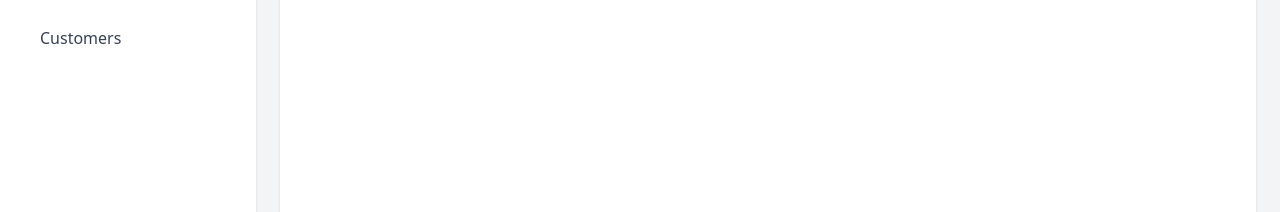
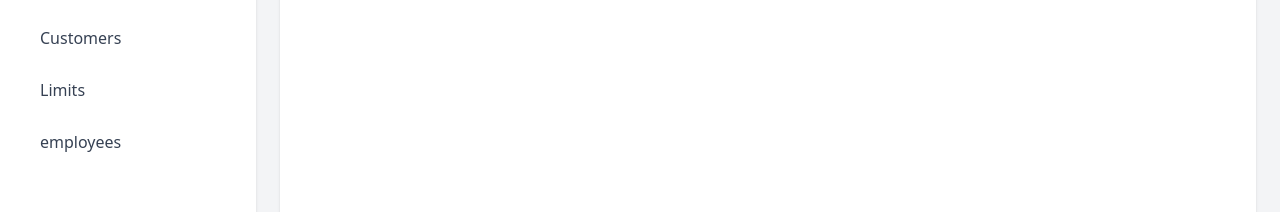
Before and after one commit to tanayburbure/Dhruvs, a React (Vite) app: page / in a window 1280 px wide. Shown: the part 970-1182 px from the top of the page. Built offline with nearby package versions, Linux system fonts and the light colour scheme.

Commit message:
Simple Routing added

```diff
--- a/src/app/App.tsx
+++ b/src/app/App.tsx
@@ -1,4 +1,4 @@
-import LoginPage from "../features/auth/pages/loginpage"
+import LoginPage from "../features/auth/pages/LoginPage"
 
 function App() {
 
--- a/src/app/layout/DashboardLayout.tsx
+++ b/src/app/layout/DashboardLayout.tsx
@@ -10,7 +10,7 @@ export default function DashboardLayout() {
       <div className="flex-1 flex flex-col">
         <Header />
 
-        {/* 🔵 This is your blue changing area */}
+        {/* This is the changing area */}
         <div className="flex-1 p-6">
           <div className="bg-white rounded-3xl p-6 h-full shadow">
             <Outlet />
--- a/src/app/router.tsx
+++ b/src/app/router.tsx
@@ -4,6 +4,8 @@ import DashboardLayout from "@/app/layout/DashboardLayout";
 import DashboardHomePage from "@/features/dashboard/pages/DashboardHomePage";
 import OrdersPage from "@/features/orders/pages/OrdersPage";
 import CustomersPage from "@/features/customers/pages/CustomersPage";
+import EmployeesPage from "@/features/employees/pages/EmployeesPage";
+import LimitsPage from "@/features/limits/pages/LimitsPage";
 
 export default function AppRouter() {
   return (
@@ -13,6 +15,8 @@ export default function AppRouter() {
           <Route index element={<DashboardHomePage />} />
           <Route path="orders" element={<OrdersPage />} />
           <Route path="customers" element={<CustomersPage />} />
+          <Route path="employees" element={<EmployeesPage />} />
+          <Route path="limits" element={<LimitsPage />} />
         </Route>
       </Routes>
     </BrowserRouter>
--- /dev/null
+++ b/src/features/employees/pages/EmployeesPage.tsx
@@ -0,0 +1,3 @@
+export default function EmployeesPage() {
+    return <div>Employees Content</div>;
+  }
--- /dev/null
+++ b/src/features/limits/pages/LimitsPage.tsx
@@ -0,0 +1,3 @@
+export default function LimitsPage() {
+    return <div>Limits Content</div>;
+  }
--- a/src/shared/components/Sidebar.tsx
+++ b/src/shared/components/Sidebar.tsx
@@ -48,6 +48,32 @@ export default function Sidebar() {
         >
           Customers
         </NavLink>
+
+        <NavLink
+          to="/limits"
+          className={({ isActive }) =>
+            `${linkClass} ${
+              isActive
+                ? "bg-yellow-400 text-white"
+                : "text-gray-700 hover:bg-gray-100"
+            }`
+          }
+        >
+          Limits
+        </NavLink>
+
+        <NavLink
+          to="/employees"
+          className={({ isActive }) =>
+            `${linkClass} ${
+              isActive
+                ? "bg-yellow-400 text-white"
+                : "text-gray-700 hover:bg-gray-100"
+            }`
+          }
+        >
+          employees
+        </NavLink>
       </nav>
     </div>
   );
```
